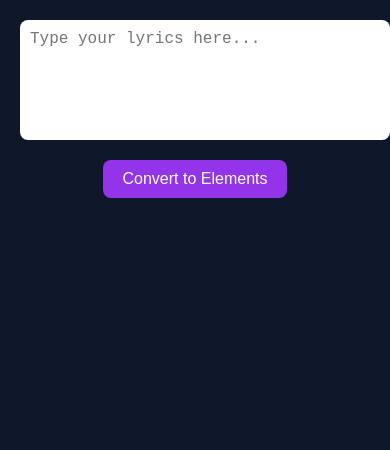
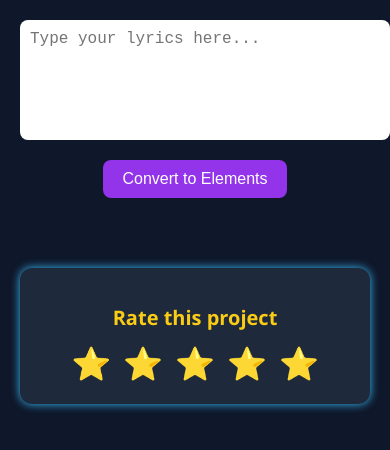
Before and after one commit to AltF4Soul-JaY/Idea-Hatch, a plain HTML site: page elementify.html in a window 390 px wide. Shown: the part 106-556 px from the top of the page. Drawn offline with Linux system fonts and the light colour scheme.

Commit message:
Added mobile-friendly 5-star rating system with WhatsApp redirect for user feedback

```diff
--- a/elementify.html
+++ b/elementify.html
@@ -224,5 +224,70 @@ const elements = {
       });
     }
   </script>
+
+  <!-- Add this to the end of your existing HTML just before </body> -->
+
+<style>
+  .rating-section {
+    margin-top: 40px;
+    padding: 20px;
+    background: #1e293b;
+    border-radius: 12px;
+    box-shadow: 0 0 10px #38bdf8;
+  }
+  .rating-section h2 {
+    font-size: 20px;
+    margin-bottom: 10px;
+    color: #facc15;
+  }
+  .stars {
+    display: flex;
+    justify-content: center;
+    gap: 12px;
+    font-size: 32px;
+    cursor: pointer;
+  }
+  .stars span:hover {
+    transform: scale(1.2);
+    transition: 0.2s;
+  }
+</style>
+
+<div class="container rating-section">
+  <h2>Rate this project</h2>
+  <div class="stars">
+    <span onclick="rate(1)">⭐</span>
+    <span onclick="rate(2)">⭐</span>
+    <span onclick="rate(3)">⭐</span>
+    <span onclick="rate(4)">⭐</span>
+    <span onclick="rate(5)">⭐</span>
+  </div>
+</div>
+
+<script>
+  function rate(star) {
+    let message = '';
+    switch (star) {
+      case 1:
+        message = "I didn’t like it at all. Needs major improvement. (1)";
+        break;
+      case 2:
+        message = "Somewhat works, but not satisfied. Needs more polish. (2)";
+        break;
+      case 3:
+        message = "It’s okay. Could be better with more features. (3)";
+        break;
+      case 4:
+        message = "Great job! Just a few improvements needed. (4)";
+        break;
+      case 5:
+        message = "Absolutely loved it! Perfectly done. (5)";
+        break;
+    }
+    const encoded = encodeURIComponent(message);
+    window.location.href = `https://wa.me/918917286491?text=${encoded}`;
+  }
+</script>
+
 </body>
 </html>
```
